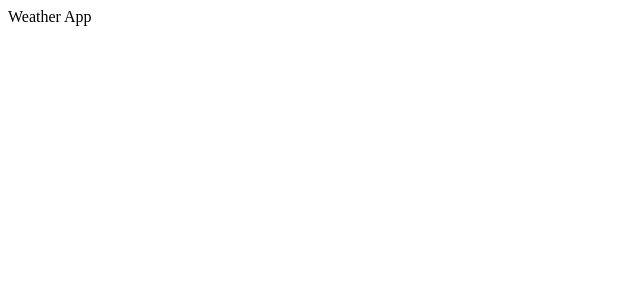
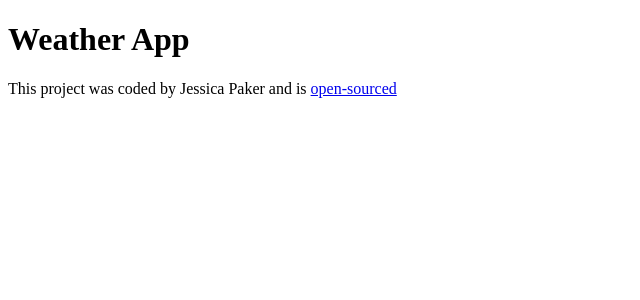
Before and after one commit to jpaker05/weather-react-app-final, a React (Create React App) app: page / in a window 1280 px wide. Shown: the top 300 px of the page, without its empty margins (0-640 px from the left). Built offline with nearby package versions, Linux system fonts and the light colour scheme.

Commit message:
add github repo url

```diff
--- a/src/App.js
+++ b/src/App.js
@@ -2,12 +2,21 @@
 
 import "./App.css";
 
-function App() {
+export default function App() {
   return (
     <div className="App">
-      <header className="App-header">Weather App</header>
+      <h1>Weather App</h1>
+
+      <footer>
+        This project was coded by Jessica Paker and is {""}
+        <a
+          href="https://github.com/jpaker05/weather-react-app-final"
+          target="_blank"
+          rel="noreferrer"
+        >
+          open-sourced
+        </a>
+      </footer>
     </div>
   );
 }
-
-export default App;
```
